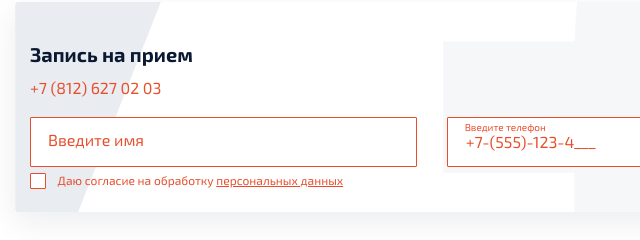
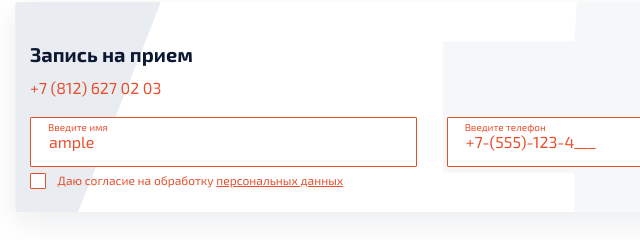
Before and after one commit to MaliSarus/ldc-svetlana, a website: page src/index.html in a window 1280 px wide. Both pictures are taken after typing "Sample", "5551234" into the empty fields and a click on the button "Записаться на приём". Shown: the part 2364-2604 px from the top of the page, 0-640 px from the left. Drawn offline with Linux system fonts and the light colour scheme.

Commit message:
Add popup form

```diff
--- a/src/assets/js/script.js
+++ b/src/assets/js/script.js
@@ -407,7 +407,7 @@ $(document).ready(function () {
                 borderColor: '#E84E2C',
                 color: '#E84E2C'
             });
-            $('label[for="customerName"]').css({
+            $('label[for="customerName"], label[for="popup-customerName"]').css({
                 color: '#E84E2C'
             }).html('Введите имя');
             event.preventDefault();
@@ -471,7 +471,9 @@ $(document).ready(function () {
         }
     });
     appointmentNameInput.on('input', function() {
-        appointmentNameInput.val(appointmentNameInput.val().replace(/[^А-я]/,''));
+        console.log($(appointmentNameInput[1]).val())
+        $(appointmentNameInput[0]).val($(appointmentNameInput[0]).val().replace(/[^А-Яа-я]/,''));
+        $(appointmentNameInput[1]).val($(appointmentNameInput[1]).val().replace(/[^А-Яа-я]/,''));
     });
 
     appointmentConfident.change(function () {
```
Also changed, not shown: src/index.html (+1 -1 lines).
